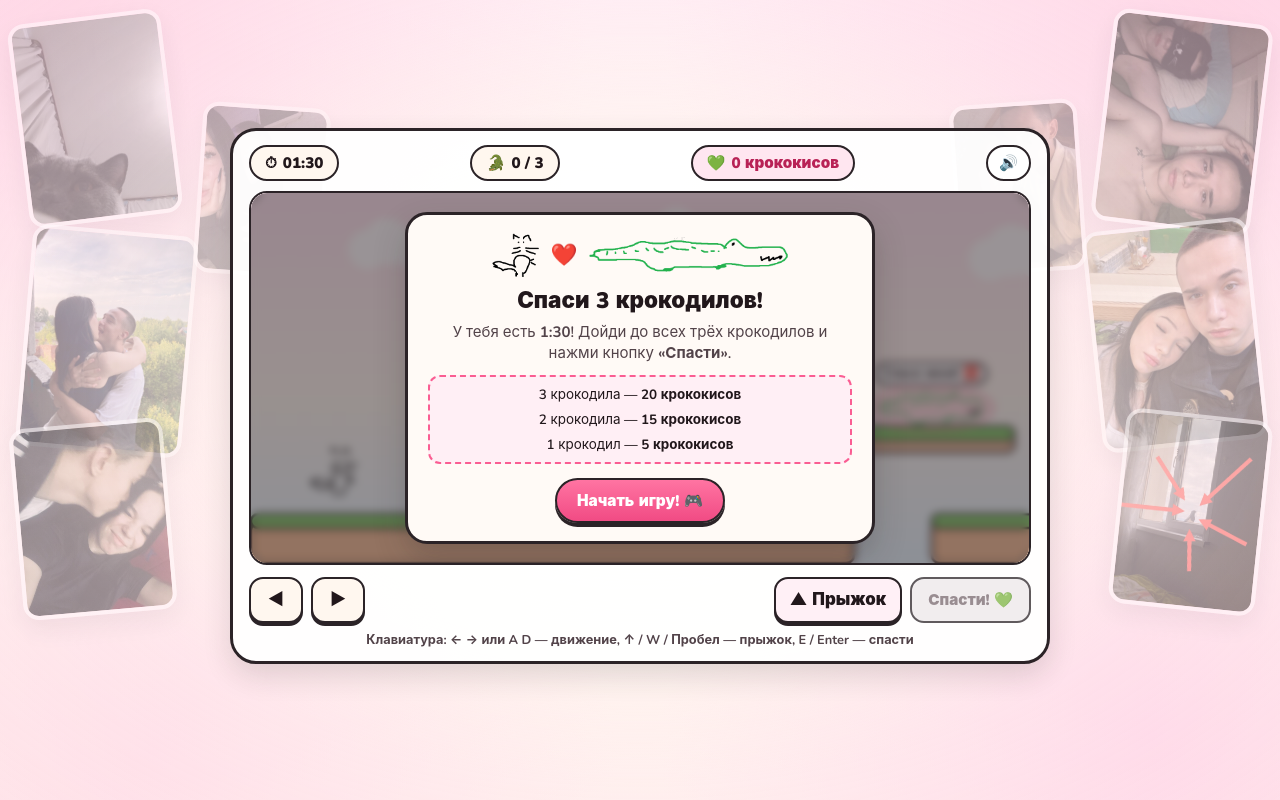
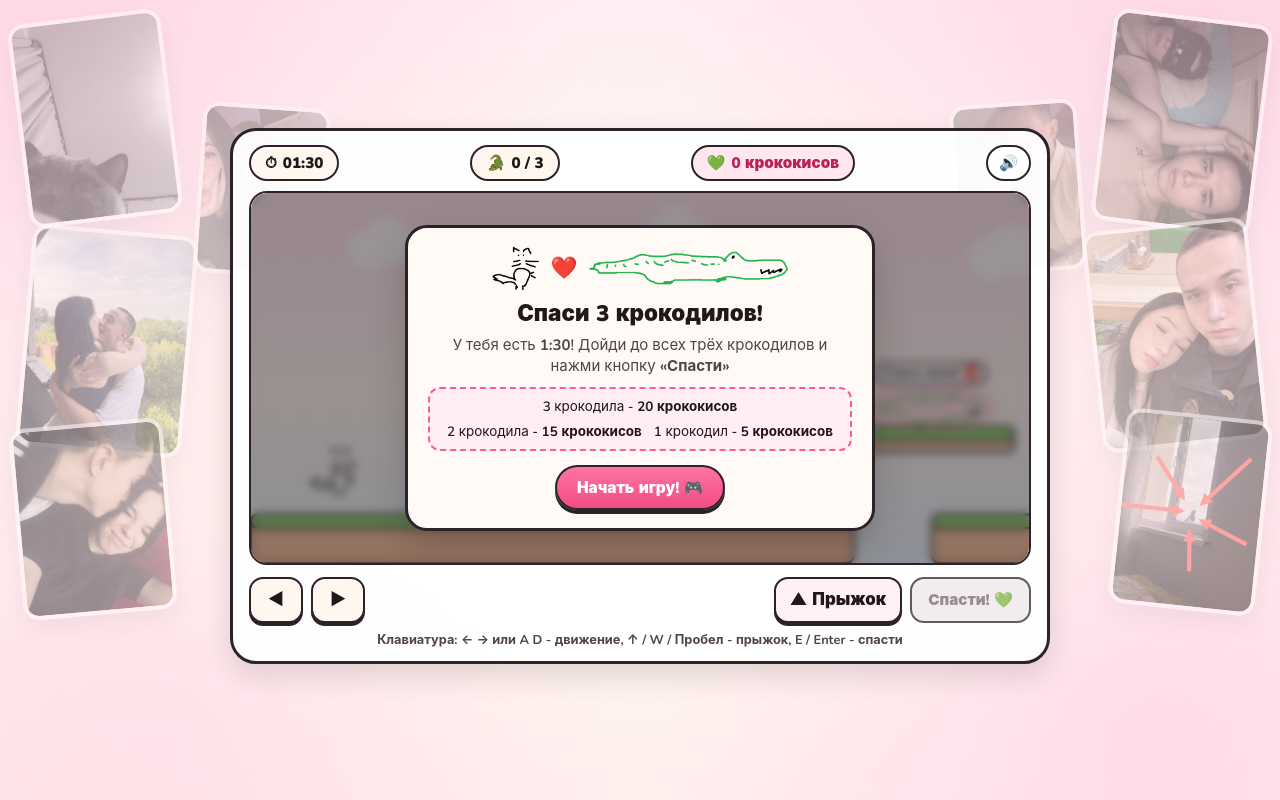
Before and after one commit to ajakss001/crokokis, a plain HTML site: page index.html in a window 1280 px wide. Drawn offline with nearby package versions, Linux system fonts and the light colour scheme.

Commit message:
Replace em-dashes with hyphens and remove periods from site text

```diff
--- a/index.html
+++ b/index.html
@@ -100,12 +100,12 @@
                 </div>
                 <h2 class="game-overlay-title">Спаси 3 крокодилов!</h2>
                 <p class="game-overlay-text">
-                  У тебя есть <strong>1:30</strong>! Дойди до всех трёх крокодилов и нажми кнопку <strong>«Спасти»</strong>.
+                  У тебя есть <strong>1:30</strong>! Дойди до всех трёх крокодилов и нажми кнопку <strong>«Спасти»</strong>
                 </p>
                 <div class="game-rewards-list">
-                  <span>3 крокодила — <strong>20 крококисов</strong></span>
-                  <span>2 крокодила — <strong>15 крококисов</strong></span>
-                  <span>1 крокодил — <strong>5 крококисов</strong></span>
+                  <span>3 крокодила - <strong>20 крококисов</strong></span>
+                  <span>2 крокодила - <strong>15 крококисов</strong></span>
+                  <span>1 крокодил - <strong>5 крококисов</strong></span>
                 </div>
                 <button type="button" class="game-primary-btn" id="btn-game-start">
                   Начать игру! 🎮
@@ -120,7 +120,7 @@
                 <p class="game-end-stats" id="game-end-stats">Спасено крокодилов: 3 из 3</p>
                 <div class="game-end-reward" id="game-end-reward">Награда: +20 крококисов</div>
                 <p class="game-end-message">
-                  Спасибо тебе за все, милая. Я ценю твое каждое спасение моего внутреннего крокодила
+                  Спасибо тебе за все, милая, я ценю твое каждое спасение моего внутреннего крокодила
                 </p>
                 <div class="game-rotate-notice" id="game-end-rotate-notice" hidden>
                   📱 Переверни телефон вертикально для продолжения
@@ -149,7 +149,7 @@
             </div>
           </div>
           <p class="game-keyboard-hint">
-            Клавиатура: ← → или A D — движение, ↑ / W / Пробел — прыжок, E / Enter — спасти
+            Клавиатура: ← → или A D - движение, ↑ / W / Пробел - прыжок, E / Enter - спасти
           </p>
         </div>
       </section>
@@ -172,7 +172,7 @@
           <!-- Polaroid 1: Dinner -->
           <button type="button" class="polaroid-card tilt-left" data-modal="dinner">
             <div class="polaroid-photo">
-              <img class="fit-contain" src="images/dinner.png" alt="Вкусный ужин — Остро!" />
+              <img class="fit-contain" src="images/dinner.png" alt="Вкусный ужин - Остро!" />
             </div>
             <span class="polaroid-caption">Вкусный ужин&nbsp;<span aria-hidden="true">🍕</span></span>
           </button>
```
